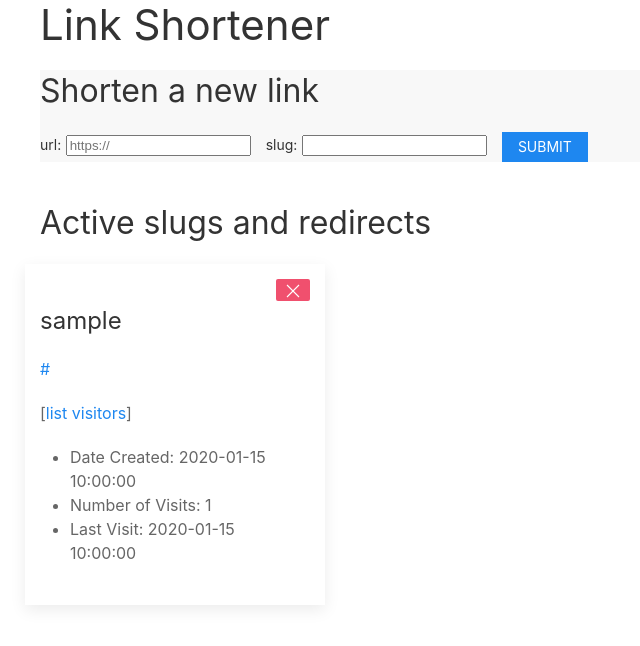
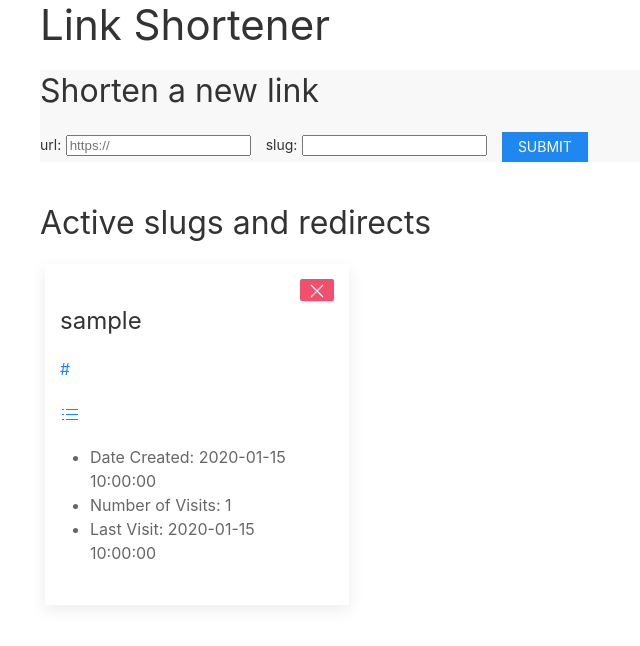
Before and after one commit to zjrohrbach/link-shortener, a PHP site: page /index.php in a window 1280 px wide. Shown: the top 646 px of the page, without its empty margins (0-640 px from the left). Run offline with PHP 8.4, Linux system fonts and the light colour scheme; tables that the repository leaves empty or names only in its code hold one stand-in row (values such as "Sample post"); some libraries are stand-ins or nearby versions.

Commit message:
card adjustments

```diff
--- a/index.php
+++ b/index.php
@@ -168,6 +168,7 @@ session_start();
         }
 
       ?>
+
       <section class="uk-section uk-section-muted uk-section-large uk-padding-remove-vertical">
         <h2>Shorten a new link</h2>
         <form action="index.php" method="post">
@@ -189,7 +190,7 @@ session_start();
 
       <h2>Active slugs and redirects</h2>
 
-      <div class="uk-grid-small" uk-grid>
+      <div class="uk-grid-small uk-child-width-1-4@m" uk-grid>
       <?php
         //pull all the slug-link pairs for display
         $query = '
@@ -203,10 +204,10 @@ session_start();
 
         while ( $row = mysqli_fetch_array( $result ) ) {
           echo '
-          <div class="uk-card uk-card-body uk-card-default uk-width-medium uk-card-hover">
+          <div class="uk-margin-left uk-margin-bottom uk-card uk-card-body uk-card-default uk-card-hover">
             <h3 class="uk-card-title">' . $row['slug'] . '</h3>
             <p><a href="' . $row['url'] . '">' . $row['url'] . '</a><a href="index.php?delete=' . $row['link_id'] . '" class="uk-card-badge uk-label uk-label-danger" uk-close></a></p>
-          <p>[<a href="index.php?detail=' . $row['link_id'] . '">list visitors</a>]</p>
+            <p><a href="index.php?detail=' . $row['link_id'] . '"><span uk-icon="list"></span></a></p>
             <ul>
               <li>Date Created: ' . $row['date_created'] . '</li>
               <li>Number of Visits: ' . $row['num_visits'] . '</li>
```
Lines whose indentation alone changed are shown as unchanged.
